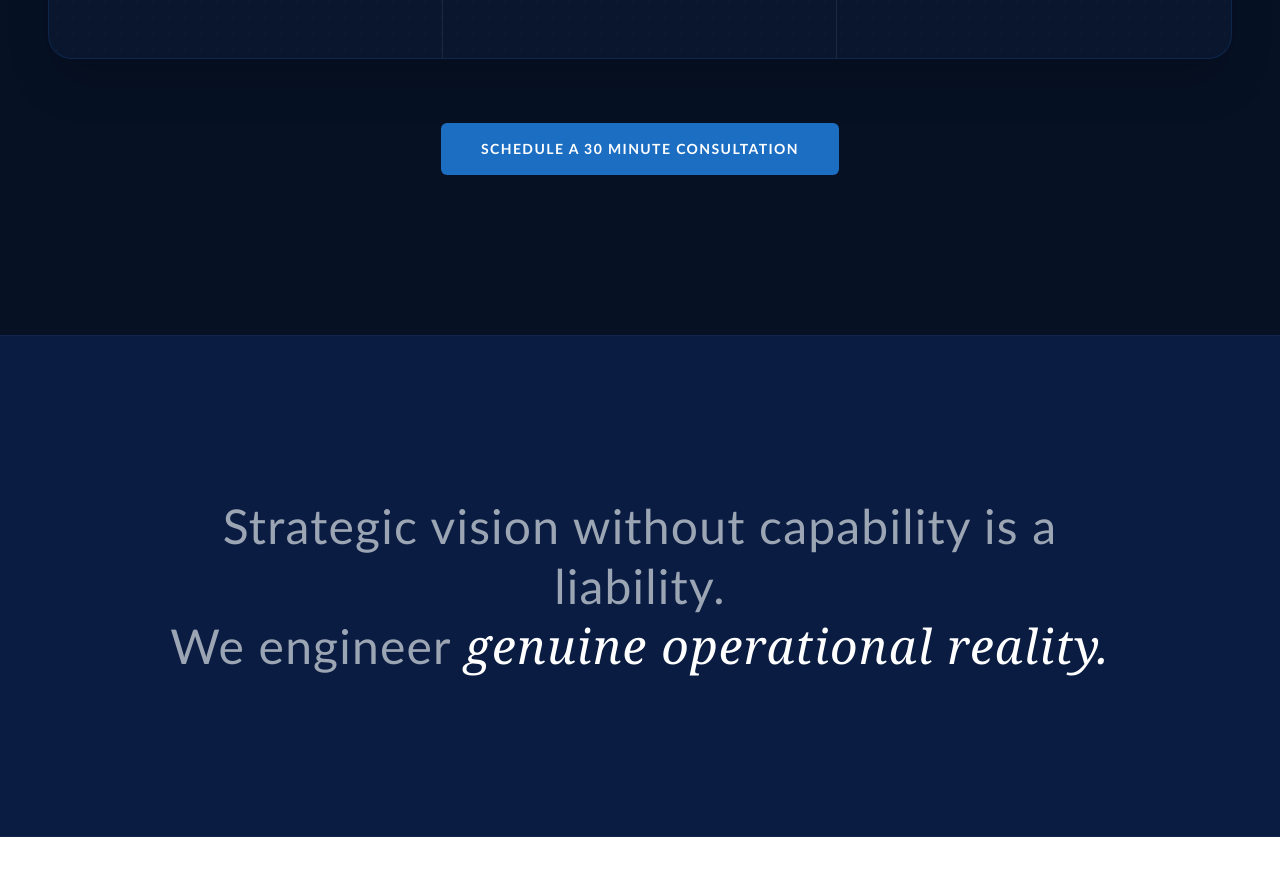
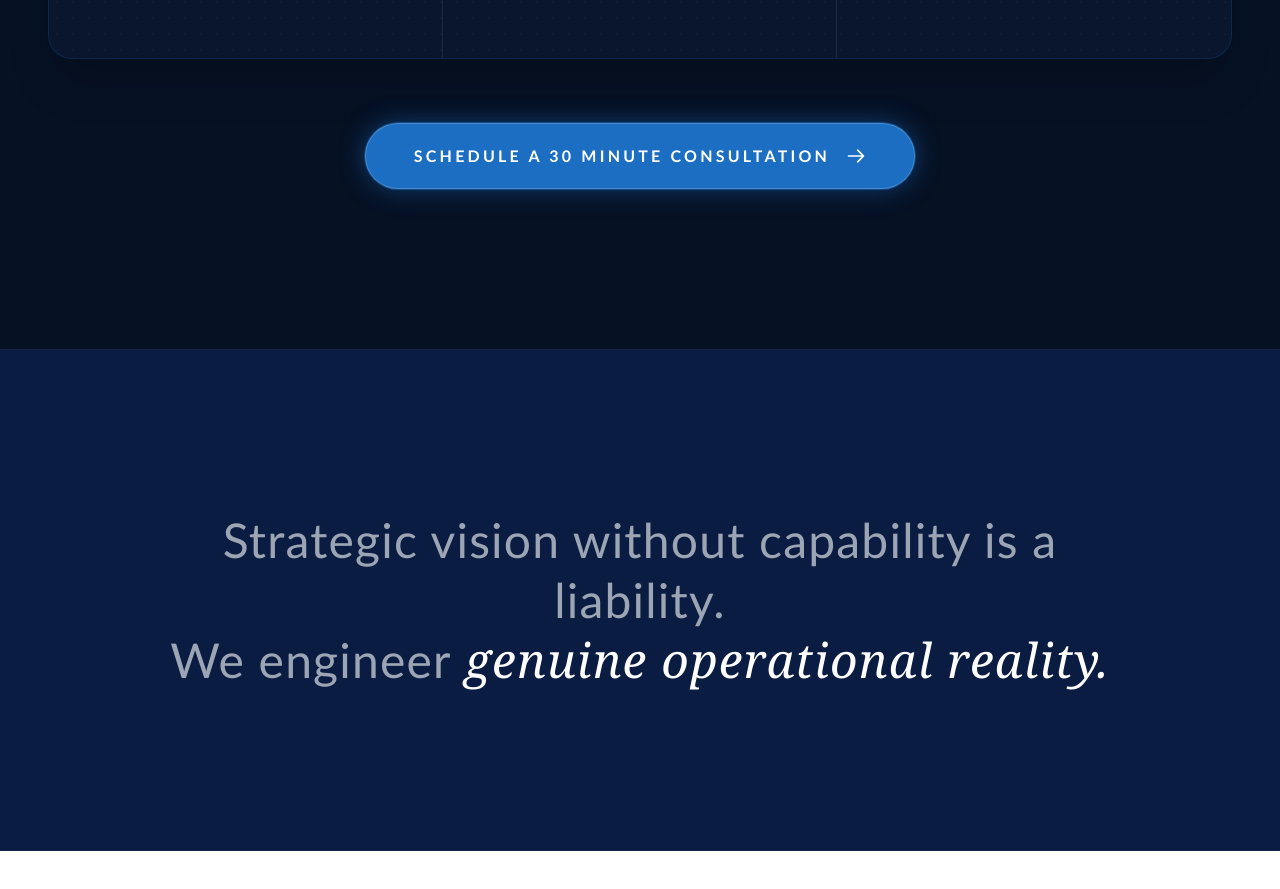
Before and after one commit to Brad9474/BW-Advisory-Website, a React (Vite) app: page / in a window 1280 px wide. Shown: the part 2100-2989 px from the top of the page. Built offline with nearby package versions, Linux system fonts and the light colour scheme; a web font is replaced by a local one.

Commit message:
Add snap-to-0 formatting and button uniformity

```diff
--- a/src/App.jsx
+++ b/src/App.jsx
@@ -125,11 +125,13 @@ const NoiseOverlay = () => (
 const TransparentShield = () => {
   const canvasRef = useRef(null);
   const [rotationY, setRotationY] = useState(0);
+  const [isAnimating, setIsAnimating] = useState(false);
   const isDragging = useRef(false);
   const lastX = useRef(0);
 
   const handlePointerDown = (e) => {
     isDragging.current = true;
+    setIsAnimating(false);
     lastX.current = e.clientX;
     if (canvasRef.current) canvasRef.current.style.cursor = 'grabbing';
     e.target.setPointerCapture(e.pointerId);
@@ -138,15 +140,19 @@ const TransparentShield = () => {
   const handlePointerMove = (e) => {
     if (!isDragging.current) return;
     const deltaX = e.clientX - lastX.current;
-    // The faster the mouse moves (deltaX), the more the shield spins
+
     setRotationY(prev => prev + deltaX * 1.5);
     lastX.current = e.clientX;
   };
 
   const handlePointerUp = (e) => {
     isDragging.current = false;
+    setIsAnimating(true);
     if (canvasRef.current) canvasRef.current.style.cursor = 'grab';
     e.target.releasePointerCapture(e.pointerId);
+
+    // Smoothly snap to exactly the nearest 360-degree perfect resting position
+    setRotationY(prev => Math.round(prev / 360) * 360);
   };
 
   useEffect(() => {
@@ -220,7 +226,11 @@ const TransparentShield = () => {
     <canvas
       ref={canvasRef}
       className="shield-elem w-full h-full object-contain filter drop-shadow-[0_0_20px_rgba(27,110,194,0.6)] touch-none"
-      style={{ transform: `rotateY(${rotationY}deg)`, cursor: 'grab' }}
+      style={{
+        transform: `rotateY(${rotationY}deg)`,
+        cursor: 'grab',
+        transition: isAnimating ? 'transform 0.8s cubic-bezier(0.2, 0.8, 0.2, 1)' : 'none'
+      }}
       onPointerDown={handlePointerDown}
       onPointerMove={handlePointerMove}
       onPointerUp={handlePointerUp}
@@ -638,9 +648,10 @@ const App = () => {
           </div>
 
           {/* Framework Section CTA */}
-          <div className="mt-16 flex justify-center w-full relative z-10">
-            <a href="https://calendar.app.google/4aocn1oE9LZWHc5b9" target="_blank" rel="noreferrer" className="group relative bg-[#1B6EC2] hover:bg-[#155A9E] px-10 py-4 rounded-md text-surface font-semibold text-sm hover:shadow-[0_0_20px_rgba(27,110,194,0.4)] transition-all duration-300 tracking-[0.1em] uppercase">
+          <div className="mt-16 flex justify-center w-full relative z-10 px-6">
+            <a href="https://calendly.com/brad-bwadvisorysolutions/30min" target="_blank" rel="noreferrer" className="group relative overflow-hidden bg-accent px-12 py-4 md:py-5 rounded-full text-white font-bold text-sm md:text-base hover:bg-[#155A9E] border border-white/20 transition-all duration-500 tracking-[0.2em] uppercase text-center flex items-center justify-center gap-4 shadow-[0_0_25px_rgba(27,110,194,0.5)] hover:shadow-[0_0_40px_rgba(27,110,194,0.8)] ring-1 ring-accent/50 group-hover:ring-accent w-full md:w-auto">
               Schedule a 30 minute consultation
+              <svg className="w-5 h-5 transform group-hover:translate-x-1.5 transition-transform duration-300" fill="none" stroke="currentColor" viewBox="0 0 24 24"><path strokeLinecap="round" strokeLinejoin="round" strokeWidth="2" d="M14 5l7 7m0 0l-7 7m7-7H3"></path></svg>
             </a>
           </div>
 
```
